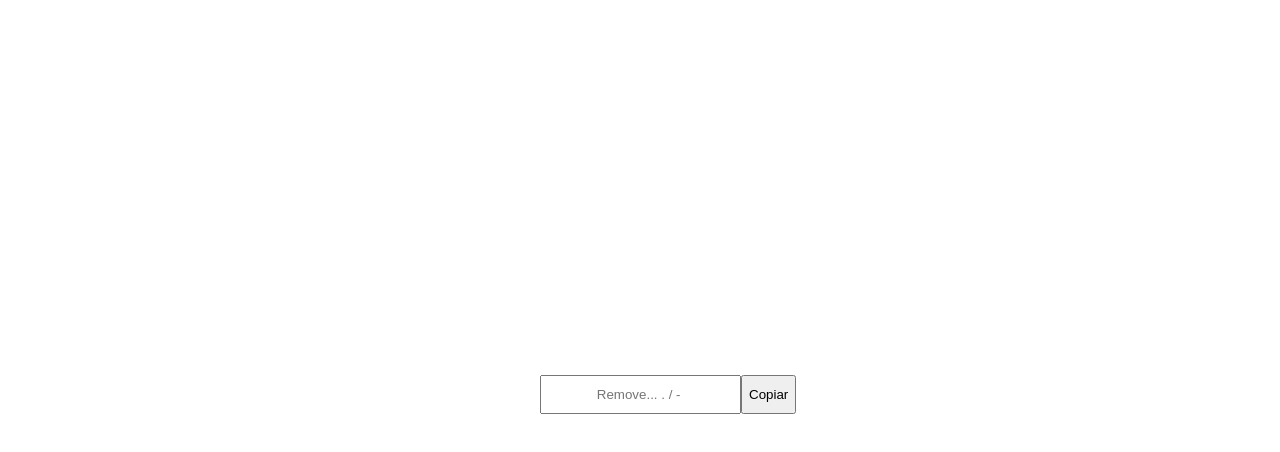
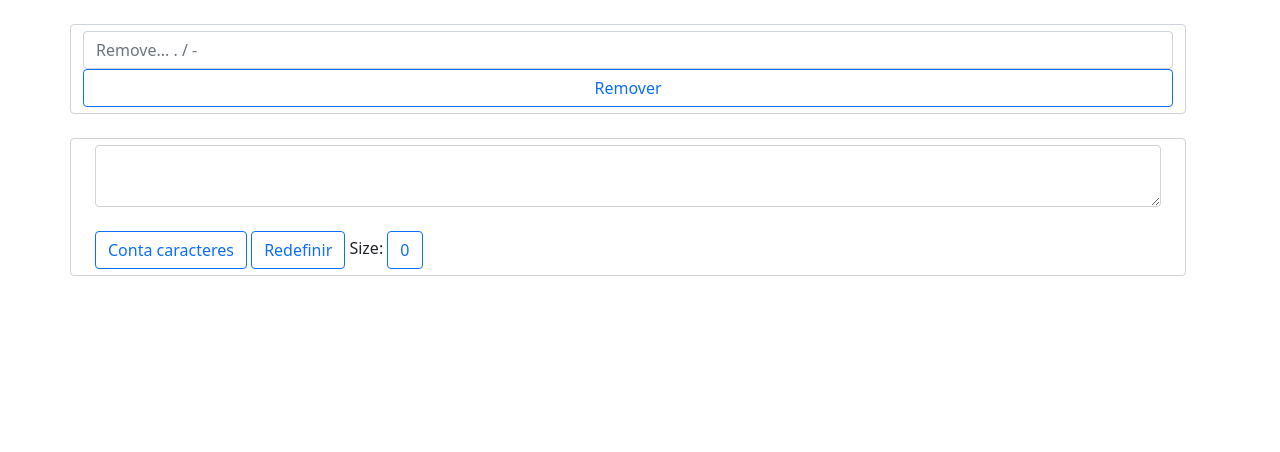
Before and after one commit to Wisterleys/util, a website: page index.html in a window 1280 px wide. Drawn offline with nearby package versions, Linux system fonts and the light colour scheme.

Commit message:
Atualização realizada com sucesso

```diff
--- a/index.html
+++ b/index.html
@@ -4,46 +4,38 @@
     <meta charset="UTF-8">
     <meta http-equiv="X-UA-Compatible" content="IE=edge">
     <meta name="viewport" content="width=device-width, initial-scale=1.0">
+    <link rel="stylesheet" href="node_modules/bootstrap/dist/css/bootstrap.min.css">
+    <link rel="stylesheet" href="node_modules/bootstrap/dist/js/bootstrap.min.js">
     <title>Remover pontos e traços de cnpj e CPF</title>
-    <style>
-        html,body{
-            padding: 0px;
-            margin:0px
-        }
-        body{
-            width: 100vw;
-            height: 100vh;
-            display: flex;
-            justify-content: center;
-            align-items: center;
-        }
-        input{
-            padding: 10px;
-            text-align: center;
-        }
-        p{
-            height: 10px;
-        }
-        div{
-            width: 200px;
-            height: 50px;
-            display: flex;
-            flex-direction: column;
-        }
-        section{
-            display: flex;
-        }
-    </style>
 </head>
 <body>
-    <div>
+    <div class="container form-group">
         <label for="res"></label>
-        <section>
-            <input type="text" name="res" id="clear" placeholder="Remove... . / - ">
-            <button id="btn">Copiar</button>
+        <section class="row form-control">
+            <input type="text" name="res" id="clear" placeholder="Remove... . / - " class="form-control col-md-4">
+            <button id="btn" class="btn btn-outline-primary col-md-12">Remover</button>
+        </section>
+        <br>
+        <section class="row form-control">
+            <div class="centerText col-md-12">
+                <form action="" class="col-md-12">
+                    <textarea name="charcount" class="form-control" id="charcount"></textarea><br>
+
+                <input type="button" id="conta" value="Conta caracteres" class="btn btn-outline-primary">
+                <input type="reset" name="Reset" value="Redefinir" class="btn btn-outline-primary">
+                <label for="displaycount">Size:</label>
+                <div id="displaycount" class="btn btn-outline-primary w-2"></div>
+                </form>
+            </div>
+
         </section>
     </div>
     <script>
+        document.querySelector("#displaycount").innerHTML=0
+         document.querySelector("#conta").addEventListener("click",e=>{
+            let tag = document.querySelector("#charcount");
+            document.querySelector("#displaycount").innerHTML=tag.value.length
+         })
         document.querySelector("#btn").addEventListener("click",e=>{
             let tag = document.querySelector("#clear");
             if(tag.value){
```
